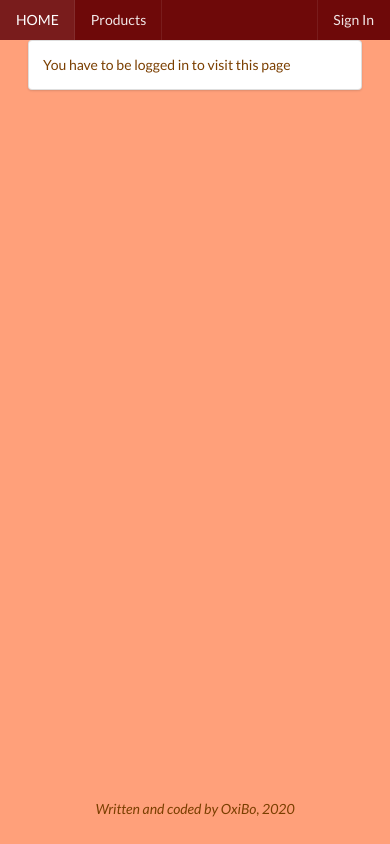
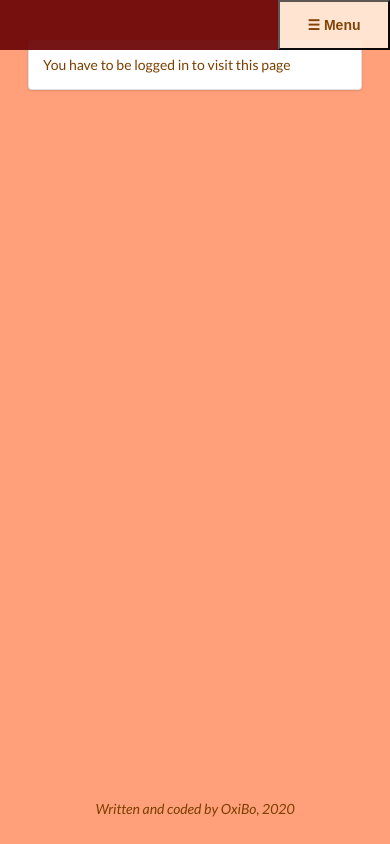
Before and after one commit to OxiBo/express-react-playground, a React (Create React App) app in the folder client/: page /product-testing in a window 390 px wide. Built offline with nearby package versions, Linux system fonts and the light colour scheme; no server answers; a web font is replaced by a local one.

Commit message:
add responsive navbar, needs more work

```diff
--- a/client/src/components/Header.js
+++ b/client/src/components/Header.js
@@ -7,14 +7,62 @@ import { Link } from "react-router-dom";
 // import "react-toastify/dist/ReactToastify.css";
 
 class Header extends Component {
+  state = {
+    menuOpen: false
+  };
+
+  handleWindowResize = () => {
+    // console.log(this)
+    if (window.innerWidth > 600) {
+      this.setState({
+        menuOpen: false
+      });
+    }
+  };
+
+  componentDidMount() {
+    window.addEventListener("resize", this.handleWindowResize);
+  }
+
   render() {
-    // console.log(this.props.auth.user.local.username);
-    // console.log(this.props.current_user.local);
-    // const { local, google, facebook } = this.props.auth.user;
+    const menuStyles = !this.state.menuOpen
+      ? "ui fixed inverted menu"
+      : "nav-links";
+    const menuExtended = this.state.menuOpen ? "close" : "open";
+    const menuFolded = !this.state.menuOpen ? "close" : "open";
     return (
       <>
         <nav>
-          <div className="ui fixed inverted menu">
+          <div className="nav-mobile">
+            <div id="nav-button">
+              <button
+                onClick={() =>
+                  this.setState(prevState => ({
+                    menuOpen: !prevState.menuOpen
+                  }))
+                }
+                id="toggle"
+                aria-expanded="false"
+                aria-controls="menu-list"
+              >
+                <span id="spanOpen" className={menuExtended}>
+                  ☰
+                </span>
+                <span id="spanClose" className={menuFolded}>
+                  ×
+                </span>{" "}
+                Menu
+              </button>
+            </div>
+          </div>
+          <div
+            className={menuStyles}
+            onClick={() =>
+              this.setState(prevState => ({
+                menuOpen: !prevState.menuOpen
+              }))
+            }
+          >
             <div className="left menu">
               <Link to="/home" className="ui item">
                 HOME
@@ -26,12 +74,9 @@ class Header extends Component {
             <div className="right menu">
               {this.props.auth.user ? (
                 <>
-                 <Link
-                    to={`/product-testing`}
-                    className="ui item"
-                  >
-                  <i className="amazon icon"></i>
-                   Testing
+                  <Link to={`/product-testing`} className="ui item">
+                    <i className="amazon icon"></i>
+                    Testing
                   </Link>
                   <Link
                     to={`/user-profile/${this.props.auth.user._id}`}
--- a/client/src/styles/_base.scss
+++ b/client/src/styles/_base.scss
@@ -1,6 +1,8 @@
 $menuColor: #fee8d6;
 $textColor: #7b3f00;
 $h1Color: #5e2612;
+$backgroundColor: lightsalmon;
+$navbarBackground: rgb(110, 9, 9);
 $sectionsBackground: #fff5ee;
 $buttonOrderColor: #8b4500;
 $activeLinkColor: #ffdab9;
@@ -20,7 +22,7 @@ $prodNameDivColor: #ffdab9;
 }
 
 body {
-  background-color: lightsalmon;
+  background-color: $backgroundColor;
 }
 
 .compt-content {
--- a/client/src/styles/_navbar.scss
+++ b/client/src/styles/_navbar.scss
@@ -1,4 +1,4 @@
 .inverted.menu{
-    background: rgb(110, 9, 9)!important;
+    background: $navbarBackground!important;
 
 }
--- /dev/null
+++ b/client/src/styles/_responsiveNav.scss
@@ -0,0 +1,75 @@
+nav {
+  position: fixed;
+  flex: 1;
+  justify-content: center;
+  width: 100%;
+  opacity: 0.95;
+  z-index: 2;
+}
+
+div.ui.fixed.inverted.menu {
+  position: fixed !important;
+}
+@media only screen and (max-width: 600px) {
+  div.ui.fixed.inverted.menu {
+    display: none;
+  }
+
+  .nav-links {
+    display: flex !important;
+    float: right;
+    flex-direction: column;
+    background-color: $sectionsBackground;
+    opacity: 0.95;
+    width: 70%;
+    justify-content: center;
+    align-items: stretch;
+    justify-items: center;
+    border-radius: 3px;
+    div {
+      display: flex;
+      flex-direction: column;
+      text-align: center;
+      a {
+        display: flex;
+        justify-content: center;
+        align-items: center;
+        color: $textColor;
+        font-weight: bold;
+        height: 3rem;
+        align-self: stretch;
+        border: 1px solid rgb(221, 217, 197);
+        border-radius: 3px;
+        cursor: pointer;
+        i {
+          color: $textColor;
+        }
+      }
+      a:hover {
+        background-color: #fff;
+      }
+    }
+  }
+
+  .nav-mobile {
+    display: flex !important;
+    justify-content: flex-end;
+    // justify-items: center;
+    align-items: stretch;
+    // align-content: center;
+    height: 50px;
+    background-color: $navbarBackground;
+    #nav-button button {
+      font-weight: bold;
+      background-color: $menuColor;
+      height: 100%;
+      width: 8rem;
+      span.close {
+        display: none;
+      }
+    }
+    #nav-button button:hover {
+      background-color: $activeLinkColor;
+    }
+  }
+}
--- a/client/src/styles/index.scss
+++ b/client/src/styles/index.scss
@@ -4,3 +4,4 @@
 @import './profile';
 @import './aboutProducts';
 @import './product';
+@import './responsiveNav'
--- a/client/src/utils/filterReviews.js
+++ b/client/src/utils/filterReviews.js
@@ -1,6 +1,6 @@
 // https://codereview.stackexchange.com/questions/70314/elegant-way-to-sort-on-multiple-properties-that-might-be-undefined
 function compareProperty(a, b) {
-  return a && b ? b - a : !b ? -1 : !a ? 1 : 0; // !a ? 1 : !b ? -1 : b - a   //!a ? 1 : !b ? -1 : b - a; // (a || b) ? (!a ? -1 : !b ? -1 : b - a) : 0;
+  return    a && b ? b - a : !b ? -1 : !a ? 1 : 0; // !a ? 1 : !b ? -1 : b - a   //!a ? 1 : !b ? -1 : b - a; // (a || b) ? (!a ? -1 : !b ? -1 : b - a) : 0;
 }
 
 export default (reviews, filter, key) => {
@@ -11,7 +11,7 @@ export default (reviews, filter, key) => {
       } else if (key === "oldest") {
         return compareProperty(new Date(b.orderDate), new Date(a.orderDate));
       } else if (key === "refundLatest") {
-        console.log(new Date(a.refundDate), new Date(b.refundDate));
+        // console.log(new Date(a.refundDate), new Date(b.refundDate));
         return compareProperty(new Date(a.refundDate), new Date(b.refundDate));
       } else if (key === "refundOldest") {
         return compareProperty(new Date(b.refundDate), new Date(a.refundDate));
```
